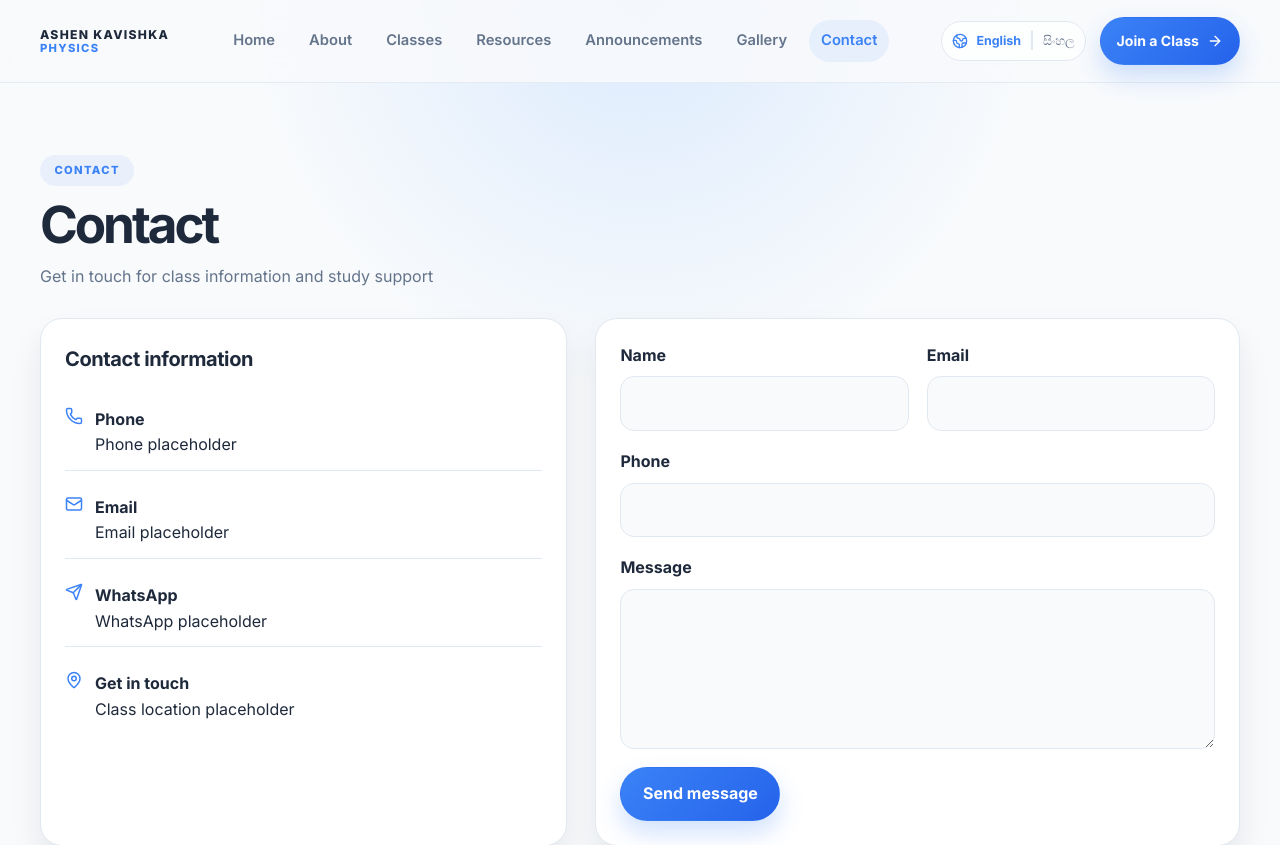
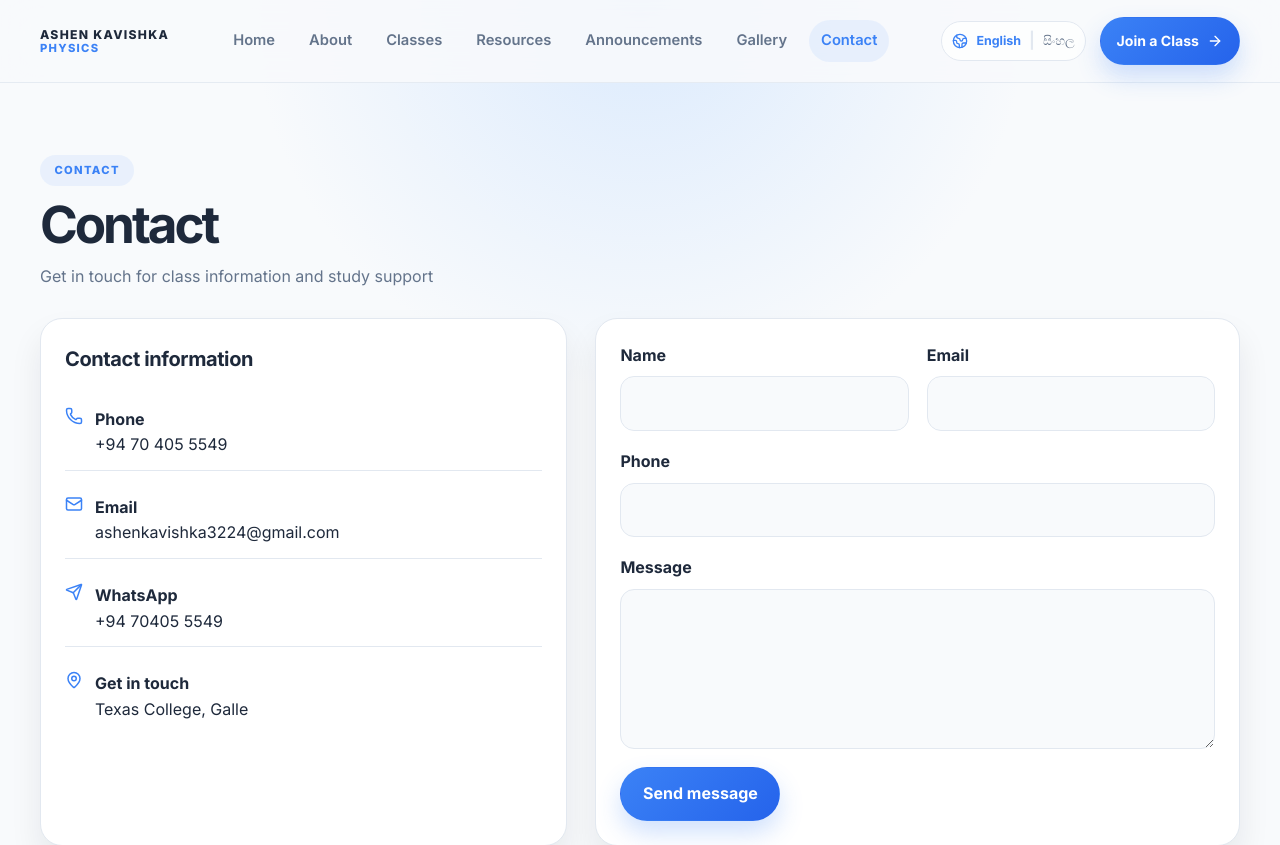
Before and after one commit to AshenKavishka123/ashen-physics, a React (Vite) app: page /contact in a window 1280 px wide. Shown: the top 845 px of the page. Built offline with nearby package versions, Linux system fonts and the light colour scheme.

Commit message:
Agent Host changes for agents/update-contact-info-placeholder

```diff
--- a/src/i18n/en.json
+++ b/src/i18n/en.json
@@ -76,10 +76,10 @@
     "required": "Please fill in all fields correctly.",
     "success": "Thanks! Your message is ready to be sent once the contact details are updated.",
     "infoTitle": "Contact information",
-    "placeholderNumber": "Phone placeholder",
-    "placeholderEmail": "Email placeholder",
-    "placeholderWhatsApp": "WhatsApp placeholder",
-    "classLocation": "Class location placeholder",
+    "placeholderNumber": "+94 70 405 5549",
+    "placeholderEmail": "ashenkavishka3224@gmail.com",
+    "placeholderWhatsApp": "+94 70405 5549",
+    "classLocation": "Texas College, Galle",
     "social": "Social placeholders"
   },
   "common": {
--- a/src/i18n/si.json
+++ b/src/i18n/si.json
@@ -76,10 +76,10 @@
     "required": "කරුණාකර සියලු ක්ෂේත්‍ර නිවැරදිව පිරවන්න.",
     "success": "අපි ඔබට ස්තූතියි! සම්බන්ධතා තොරතුරු යාවත්කාලීන වූ පසු මෙම පණිවිඩය යැවිය හැක.",
     "infoTitle": "සම්බන්ධතා තොරතුරු",
-    "placeholderNumber": "දුරකථන අංකයේ පිළිබඳ සකස් කළ අඩංගු",
-    "placeholderEmail": "ඊමේල් පිළිබඳ සකස් කළ අඩංගු",
-    "placeholderWhatsApp": "වට්ස්ඇප් පිළිබඳ සකස් කළ අඩංගු",
-    "classLocation": "පන්ති ස්ථානය පිළිබඳ සකස් කළ අඩංගු",
+    "placeholderNumber": "+94 70 405 5549",
+    "placeholderEmail": "ashenkavishka3224@gmail.com",
+    "placeholderWhatsApp": "+94 70405 5549",
+    "classLocation": "Texas College, Galle",
     "social": "සමාජ මාධ්‍ය පිළිබඳ සකස් කළ අඩංගු"
   },
   "common": {
--- a/src/pages/Contact.tsx
+++ b/src/pages/Contact.tsx
@@ -9,6 +9,11 @@ const motionProps = {
   viewport: { once: true, amount: 0.2 },
   transition: { duration: 0.4 },
 }
+
+const CONTACT_PHONE = '+94 70 405 5549'
+const CONTACT_EMAIL = 'ashenkavishka3224@gmail.com'
+const CONTACT_WHATSAPP = '+94 70405 5549'
+const CONTACT_LOCATION = 'Texas College, Galle'
 
 export default function Contact() {
   const { t } = useTranslation()
@@ -55,28 +60,28 @@ export default function Contact() {
               <Phone size={18} color="#3b82f6" />
               <div>
                 <strong>{t('contact.phone')}</strong>
-                <span>{t('contact.placeholderNumber')}</span>
+                <span>{CONTACT_PHONE}</span>
               </div>
             </div>
             <div className="contact-list__item">
               <Mail size={18} color="#3b82f6" />
               <div>
                 <strong>{t('contact.email')}</strong>
-                <span>{t('contact.placeholderEmail')}</span>
+                <span>{CONTACT_EMAIL}</span>
               </div>
             </div>
             <div className="contact-list__item">
               <Send size={18} color="#3b82f6" />
               <div>
                 <strong>WhatsApp</strong>
-                <span>{t('contact.placeholderWhatsApp')}</span>
+                <span>{CONTACT_WHATSAPP}</span>
               </div>
             </div>
             <div className="contact-list__item">
               <MapPin size={18} color="#3b82f6" />
               <div>
                 <strong>{t('common.cta')}</strong>
-                <span>{t('contact.classLocation')}</span>
+                <span>{CONTACT_LOCATION}</span>
               </div>
             </div>
           </div>
```
